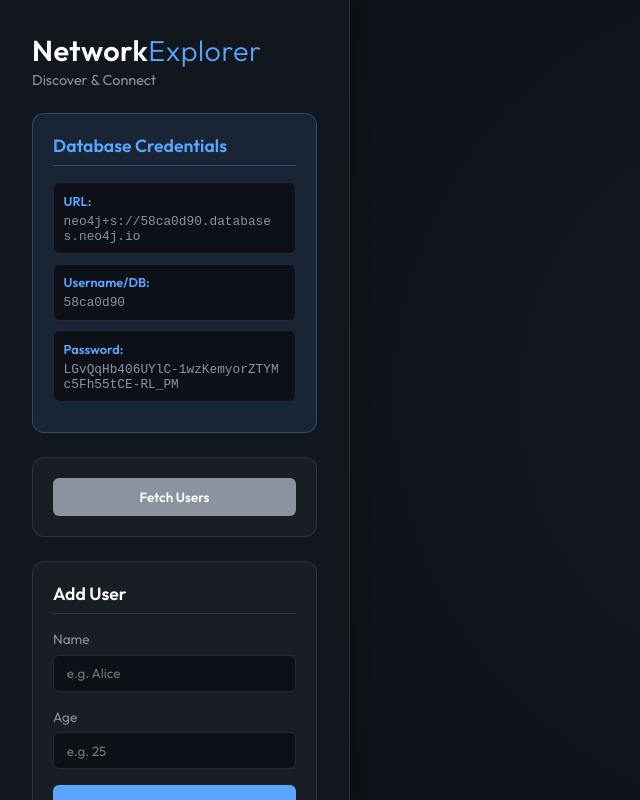
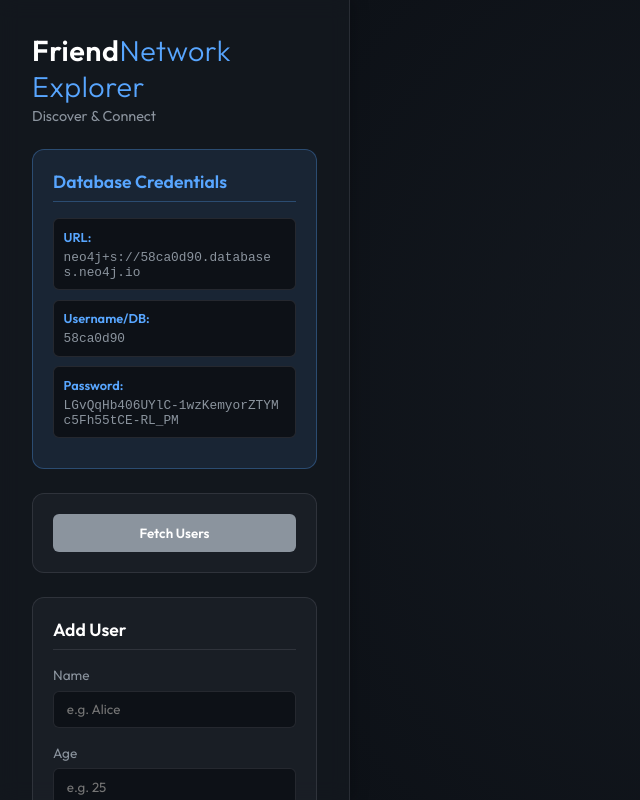
Before and after one commit to kathisudeepgoud/webtech-2, a website: page frontend/index.html in a window 1280 px wide. Shown: the whole page, without its empty margins (0-640 px from the left). Drawn offline with nearby package versions, Linux system fonts and the light colour scheme; no server answers.

Commit message:
Update index.html

```diff
--- a/frontend/index.html
+++ b/frontend/index.html
@@ -239,7 +239,7 @@
   <div class="app-container">
     <aside class="sidebar">
       <header>
-        <h1>Network<span>Explorer</span></h1>
+        <h1>Friend<span>Network Explorer</span></h1>
         <p>Discover & Connect</p>
       </header>
 
```
